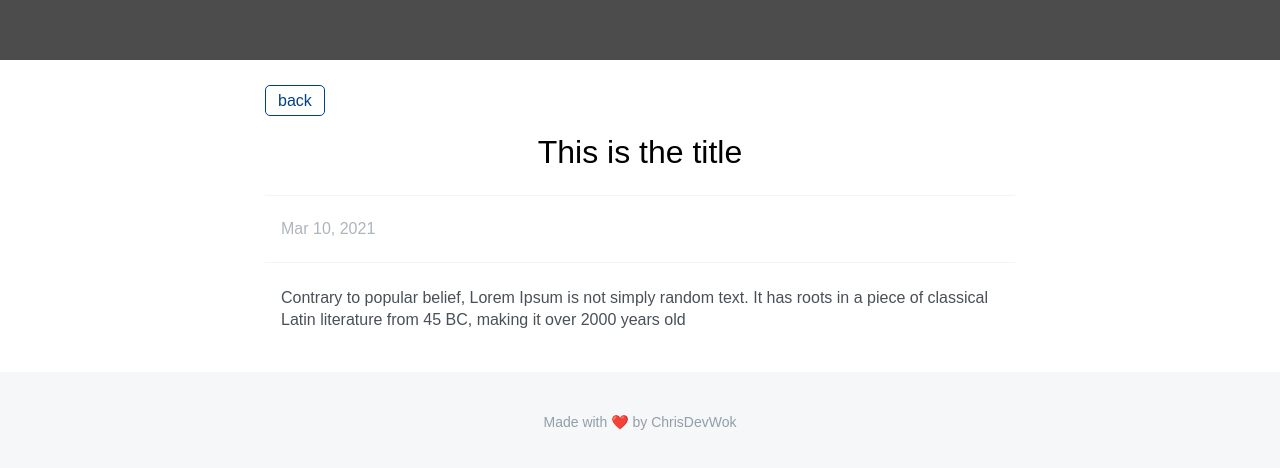
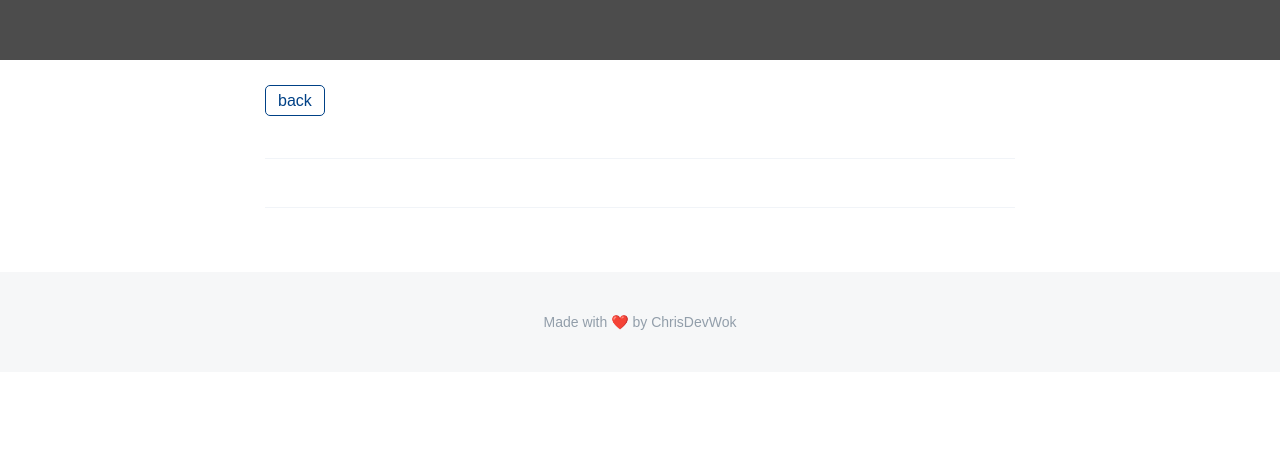
Before and after one commit to chanqoDev/chrisDevBlogs, a plain HTML site: page post.html in a window 1280 px wide. Shown: the part 290-758 px from the top of the page. Drawn offline with Linux system fonts and the light colour scheme; no server answers.

Commit message:
update div and fix bug

```diff
--- a/post.html
+++ b/post.html
@@ -12,22 +12,19 @@
 </head>
 
 <body>
-    <div class="container">
+    <div class="container post-container">
         <header>
         </header>
         <div class="main">
             <div class="main-container">
                 <!-- TODO: Add div class "navigation" to link back to home page HINT: make it a link -->
                 <div class="navigation"><a href="index.html">back</a></div>
-                <class post-container>
-                    <div id="individual-post-title"> This is the title </div>
-                    <div id="individual-post-date">Mar 10, 2021</div>
-                    <div id="individual-post-content">Contrary to popular belief, Lorem Ipsum is not simply random text.
-                        It has roots in a piece of classical Latin literature from 45 BC, making it over 2000 years old
-                    </div>
-                </class>
-                <!-- TODO: Stylize navigation in style.css -->
-                <!-- TODO: Add all divs for post title, post, date, post content based on ids in post.css   -->
+                <div class="post-container">
+                    <div id="individual-post-title"></div>
+                    <div id="individual-post-date"></div>
+                    <div id="individual-post-content"> </div>
+                </div>
+                <!-- This is where the content would go  -->
             </div>
         </div>
         <footer>
```
